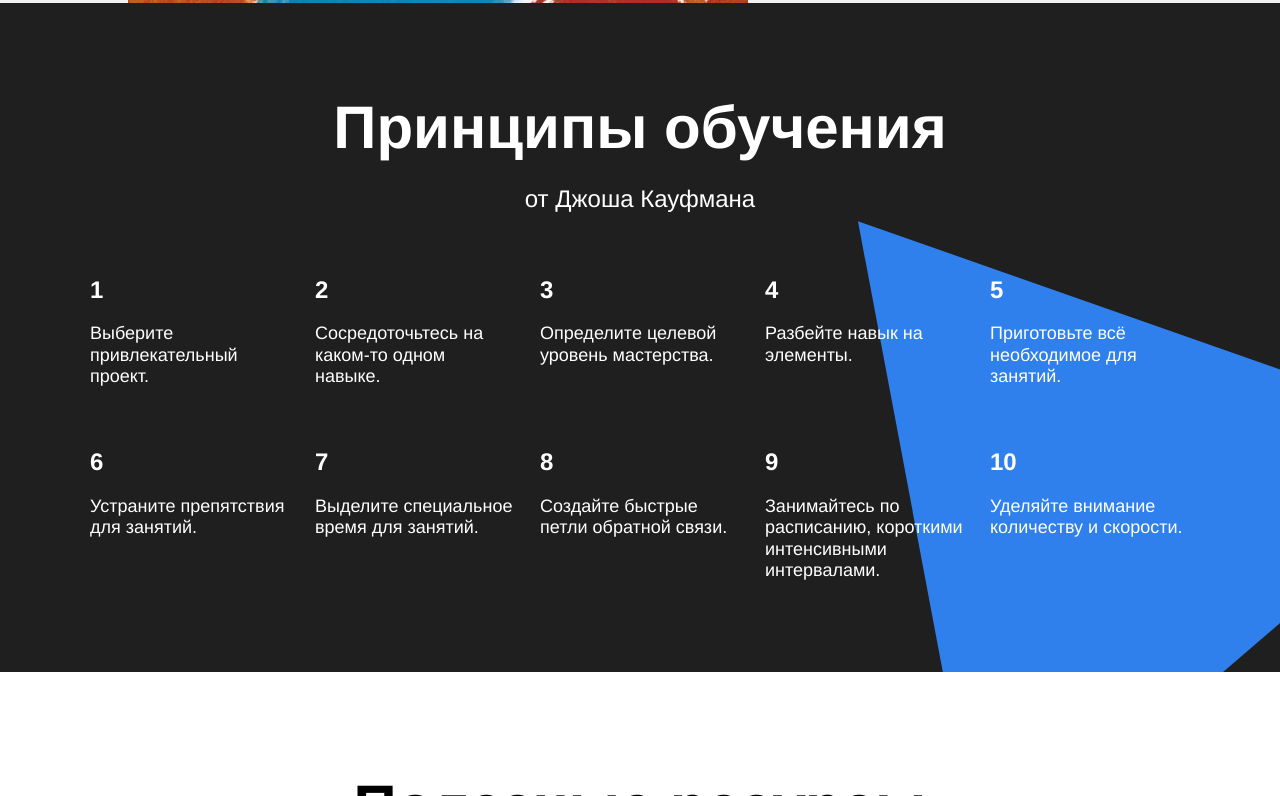
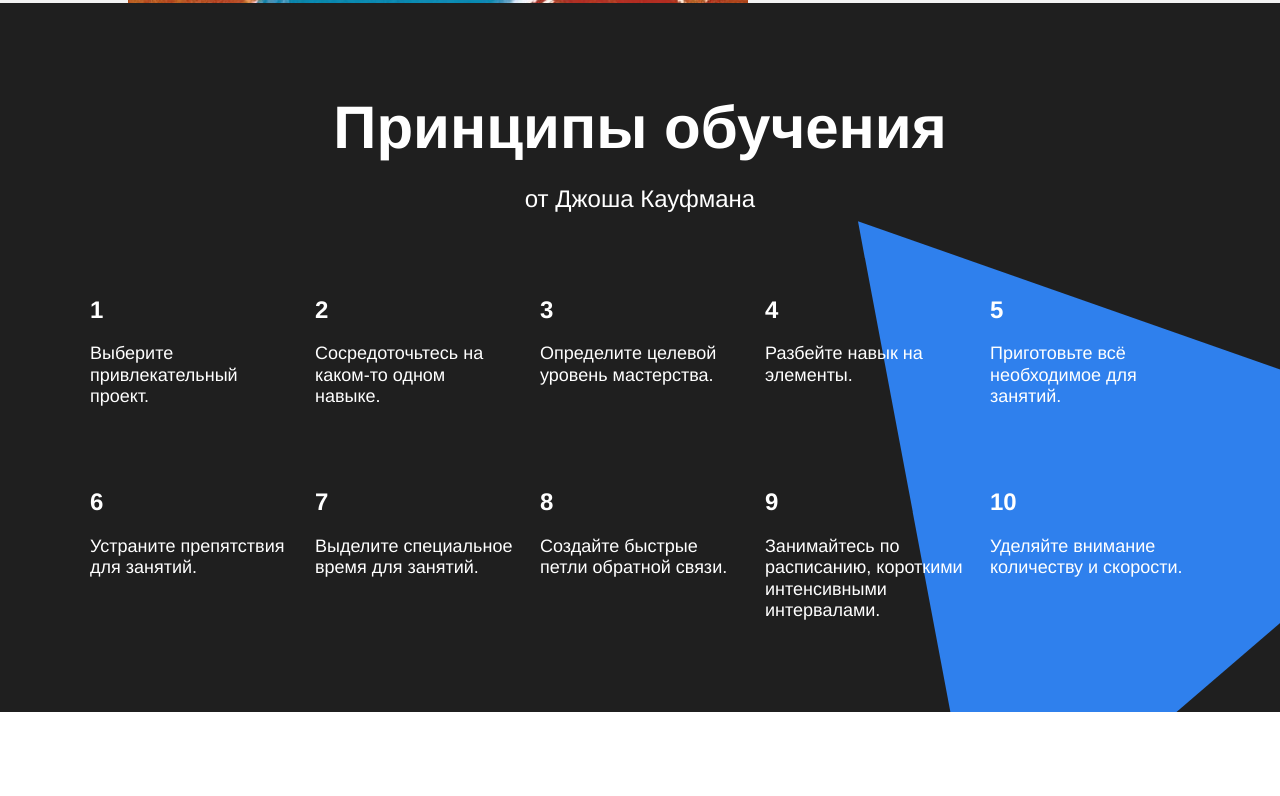
Before and after one commit to S-bezrukov/how-to-learn, a plain HTML site: page index.html in a window 1280 px wide. Shown: the part 6113-6909 px from the top of the page. Drawn offline with Linux system fonts and the light colour scheme; files whose address does not match are found by name.

Commit message:
Правки 02 На проверку

```diff
--- a/blocks/table/__cell/_theme/table__cell_theme_dark.css
+++ b/blocks/table/__cell/_theme/table__cell_theme_dark.css
@@ -2,4 +2,5 @@
     width: 200px;
     margin: 0;
     color: #fff;
+    padding-top: 80px;
   }
--- a/blocks/table/__cell/table__cell.css
+++ b/blocks/table/__cell/table__cell.css
@@ -2,4 +2,5 @@
     width: 250px;
     padding: 0;
     list-style: none;
+    padding-top: 60px;
   }
--- a/blocks/table/__heading/table__heading.css
+++ b/blocks/table/__heading/table__heading.css
@@ -1,7 +1,6 @@
 .table__heading {
     line-height: 1.15;
     font-size: 24px;
-    font-weight: 600px;
+    font-weight: 600;
     margin: 0;
-    padding-top: 60px;
   }
```
